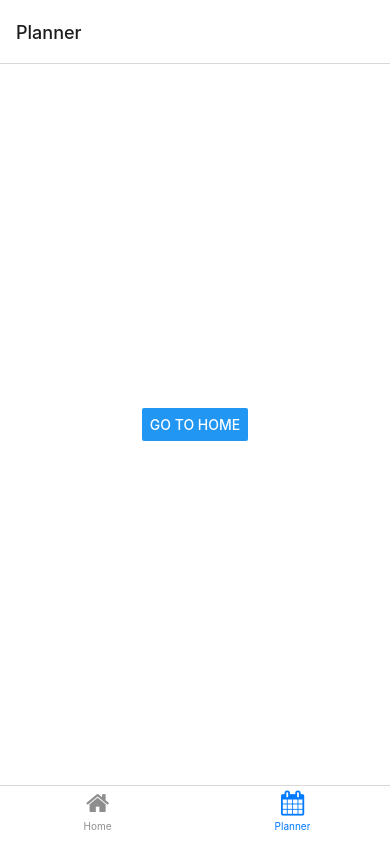
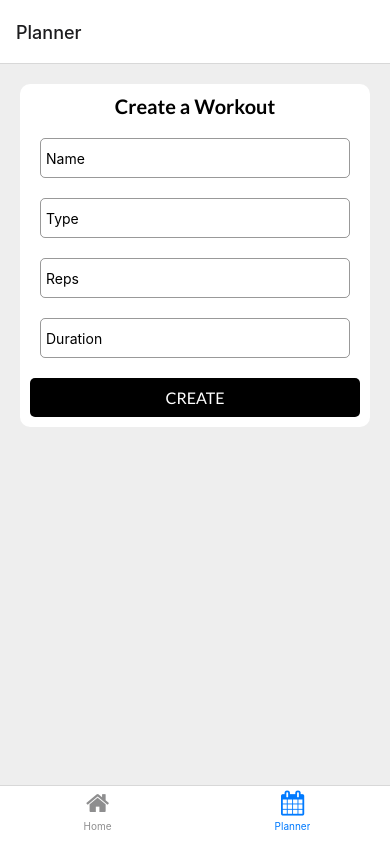
Before and after one commit to devaaravmishra/befit, a React Native app: screen /Planner in a window 390 px wide. Built offline with nearby package versions, Linux system fonts and the light colour scheme.

Commit message:
chore: Create `WorkoutForm` to add new workout

```diff
--- /dev/null
+++ b/app/components/Form/WorkoutForm.tsx
@@ -0,0 +1,142 @@
+import React, { useState } from "react";
+import { useForm, Controller } from "react-hook-form";
+import { StyleSheet, TextInput, View } from "react-native";
+
+import Button from "../Button/Button";
+import Text from "../Text/Text";
+
+export type Exercise = {
+	name: string;
+	duration: string;
+	type: string;
+	reps?: string;
+};
+
+type WorkoutProps = {
+	onSubmit: (form: Exercise) => void;
+};
+
+function WorkoutForm({ onSubmit }: WorkoutProps) {
+	const { control, handleSubmit } = useForm<Exercise>();
+	const [isSelected, setIsSelected] = useState(false);
+
+	const selectionItems = ["exercise", "break", "stretching"];
+
+	return (
+		<View style={styles.container}>
+			<Text
+				text="Create a Workout"
+				size={20}
+				type={"lato-bold"}
+				style={{
+					marginBottom: 10,
+					textAlign: "center",
+				}}
+			/>
+			<View>
+				<Controller
+					control={control}
+					rules={{
+						required: true,
+					}}
+					name="name"
+					render={({ field: { onChange, value } }) => (
+						<TextInput
+							onChangeText={onChange}
+							value={value}
+							style={styles.input}
+							placeholder="Name"
+						/>
+					)}
+				/>
+				<Controller
+					control={control}
+					rules={{
+						required: true,
+					}}
+					name="type"
+					render={({ field: { onChange, value } }) => (
+						<View>
+							{isSelected ? (
+								<View>
+									{selectionItems.map((item, index) => (
+										<Button
+											key={index}
+											text={item}
+											onPress={() => {
+												onChange(item);
+												setIsSelected(!isSelected);
+											}}
+											style={{
+												backgroundColor: "#eee",
+												color: "#000",
+											}}
+										/>
+									))}
+								</View>
+							) : (
+								<TextInput
+									onPressIn={() => setIsSelected(true)}
+									value={value}
+									style={styles.input}
+									placeholder="Type"
+								/>
+							)}
+						</View>
+					)}
+				/>
+				<Controller
+					control={control}
+					name="reps"
+					render={({ field: { onChange, value } }) => (
+						<TextInput
+							onChangeText={onChange}
+							value={value}
+							style={styles.input}
+							placeholder="Reps"
+						/>
+					)}
+				/>
+				<Controller
+					control={control}
+					rules={{
+						required: true,
+					}}
+					name="duration"
+					render={({ field: { onChange, value } }) => (
+						<TextInput
+							onChangeText={onChange}
+							value={value}
+							style={styles.input}
+							placeholder="Duration"
+						/>
+					)}
+				/>
+				<Button
+					text="CREATE"
+					onPress={handleSubmit((data) => {
+						onSubmit(data);
+					})}
+				/>
+			</View>
+		</View>
+	);
+}
+
+const styles = StyleSheet.create({
+	container: {
+		backgroundColor: "#fff",
+		borderRadius: 10,
+		padding: 10,
+	},
+	input: {
+		borderWidth: 1,
+		height: 40,
+		margin: 10,
+		padding: 5,
+		borderRadius: 5,
+		borderColor: "rgba(0, 0, 0, 0.4)",
+	},
+});
+
+export default WorkoutForm;
--- a/app/screens/PlannerScreen.tsx
+++ b/app/screens/PlannerScreen.tsx
@@ -3,16 +3,18 @@ import { StyleSheet, View, Text, Button } from "react-native";
 import { NativeStackScreenProps } from "@react-navigation/native-stack";
 
 import { RootStackParamList } from "../types";
+import WorkoutForm, { Exercise } from "../components/Form/WorkoutForm";
 
-function PlannerScreen({
-	navigation,
-}: NativeStackScreenProps<RootStackParamList, "Planner">) {
+type Props = NativeStackScreenProps<RootStackParamList, "Planner">;
+
+function PlannerScreen({ navigation }: Props) {
+	const handleOnSubmit = (form: Exercise) => {
+		alert(form.name);
+	};
+
 	return (
 		<View style={styles.container}>
-			<Button
-				title="Go to Home"
-				onPress={() => navigation.navigate("Home")}
-			/>
+			<WorkoutForm onSubmit={handleOnSubmit} />
 		</View>
 	);
 }
@@ -20,9 +22,8 @@ function PlannerScreen({
 const styles = StyleSheet.create({
 	container: {
 		flex: 1,
-		backgroundColor: "#fff",
-		alignItems: "center",
-		justifyContent: "center",
+		padding: 20,
+		backgroundColor: "#eee",
 	},
 });
 
```
